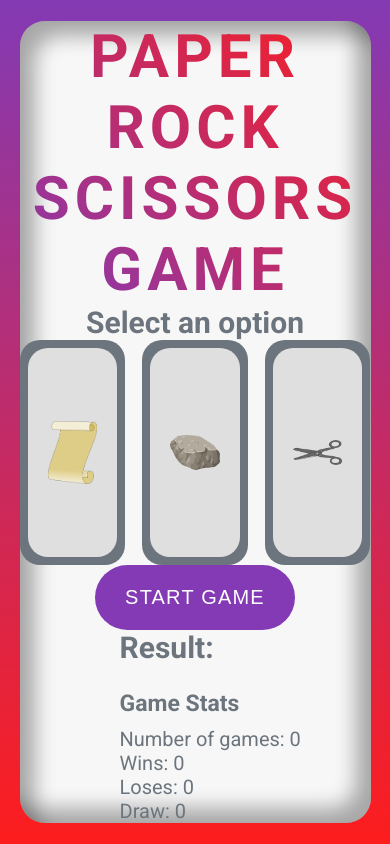
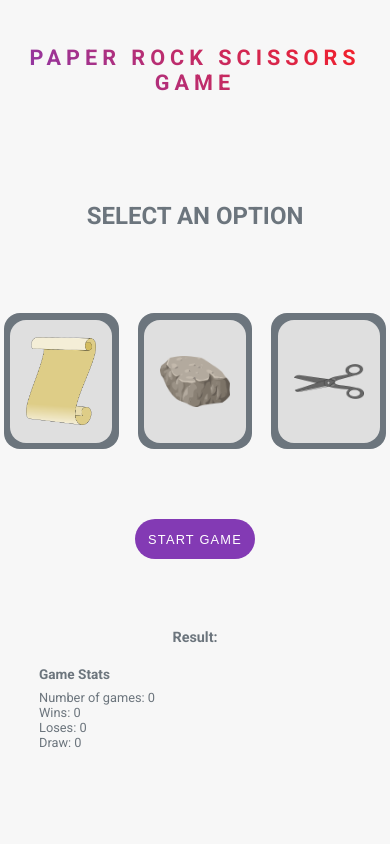
Before and after one commit to Kosik33i6/paper-rock-scissors-game, a website with bundled scripts: page index.html in a window 390 px wide. Built offline with nearby package versions, Linux system fonts and the light colour scheme.

Commit message:
Add responsive styles for page

```diff
--- a/sass/main.scss
+++ b/sass/main.scss
@@ -8,6 +8,27 @@ $color-grey-light-2: #f7f7f7;
 
 $color-black: #000;
 $color-white: #fff;
+
+// * MIXINS
+@mixin breakpoint($size) {
+    @if $size==big {
+        @media only screen and (max-width: 1200px) {
+            @content;
+        }
+    }
+
+    @else if $size==medium-land {
+        @media (orientation: landscape) and (max-width: 900px) {
+            @content;
+        }
+    }
+
+    @else if $size==small {
+        @media only screen and (max-width: 600px) {
+            @content;
+        }
+    }
+}
 
 // * RESET
 *,
@@ -22,12 +43,25 @@ $color-white: #fff;
 html {
     font-size: 62.5%;
     font-family: 'Roboto', sans-serif;
+
+    @include breakpoint(medium-land) {
+        font-size: 56.25%;
+    }
+
+    @include breakpoint(small) {
+        font-size: 50%;
+    }
 }
 
 body {
     display: flex;
     height: 100vh;
     background-image: linear-gradient(to bottom, $color-primary, $color-secondary);
+
+    @include breakpoint(small) {
+        height: auto;
+    }
+
 }
 
 // * GAME
@@ -42,6 +76,26 @@ body {
     justify-content: space-between;
     align-items: center;
     box-shadow: inset -1.5rem -1.5rem 2rem rgba($color-black, .32), inset 1.5rem 1.5rem 2rem rgba($color-black, .32);
+
+    @include breakpoint(big) {
+        box-shadow: none;
+        width: 98%;
+        height: 98vh;
+    }
+
+    @include breakpoint(medium-land) {
+        width: 100%;
+        height: 200vh;
+        box-shadow: none;
+        border-radius: 0;
+    }
+
+    @include breakpoint(small) {
+        width: 100%;
+        height: 100vh;
+        padding: 1rem 0;
+        border-radius: 0;
+    }
 
     &__title-box {
         align-self: stretch;
@@ -59,6 +113,18 @@ body {
         background: -webkit-linear-gradient(45deg, $color-primary, $color-secondary);
         -webkit-background-clip: text;
         -webkit-text-fill-color: transparent;
+
+        @include breakpoint(big) {
+            font-size: 5rem;
+        }
+
+        @include breakpoint(medium-land) {
+            font-size: 4rem;
+        }
+
+        @include breakpoint(small) {
+            font-size: 2.7rem;
+        }
     }
 
     &__select-option-text-box {
@@ -68,6 +134,11 @@ body {
     &__select-option-title {
         font-size: 3rem;
         color: $color-grey-dark;
+        text-transform: uppercase;
+
+        @include breakpoint(medium-land) {
+            font-size: 2.5rem;
+        }
     }
 
     &__option-box {
@@ -76,6 +147,19 @@ body {
         max-width: 114rem;
         height: 30rem;
         margin: 0 auto;
+
+        @include breakpoint(big) {
+            padding: 0 .5rem;
+            height: 25rem;
+        }
+
+        @include breakpoint(medium-land) {
+            height: 25rem;
+        }
+
+        @include breakpoint(small) {
+            height: 17rem;
+        }
     }
 
     &__select-option {
@@ -109,6 +193,13 @@ body {
         outline: none;
         transition: all .3s ease;
 
+        @include breakpoint(small) {
+            width: 15rem;
+            height: 5rem;
+            border-radius: 2.5rem;
+            font-size: 1.6rem;
+        }
+
         &:hover {
             background-color: $color-secondary;
             box-shadow: 0 1rem 2rem rgba($color-black, .3);
@@ -123,11 +214,13 @@ body {
 
     &__display-box {
         flex-basis: 25%;
-        align-self: flex-start;
-        padding-left: 10rem;
+        align-self: stretch;
+        // padding-left: 10rem;
     }
 
     &__display {
+        width: 80%;
+        margin: 0 auto;
         color: $color-grey-dark;
     }
 
@@ -137,6 +230,19 @@ body {
 
     &__result {
         font-size: 3rem;
+        text-align: center;
+
+        @include breakpoint(big) {
+            font-size: 2.2rem;
+        }
+
+        @include breakpoint(medium-land) {
+            font-size: 2rem;
+        }
+
+        @include breakpoint(small) {
+            font-size: 1.8rem;
+        }
     }
 
     &__statiscits-box {}
@@ -144,10 +250,14 @@ body {
     &__statiscits-title {
         font-size: 2.3rem;
         margin-bottom: 1rem;
+
+        @include breakpoint(small) {
+            font-size: 1.7rem;
+        }
     }
 
     &__statistic {
-        font-size: 2rem;
+        font-size: 1.6rem;
     }
 
 }
```
Also changed, not shown: css/style.css, 1 other file.
